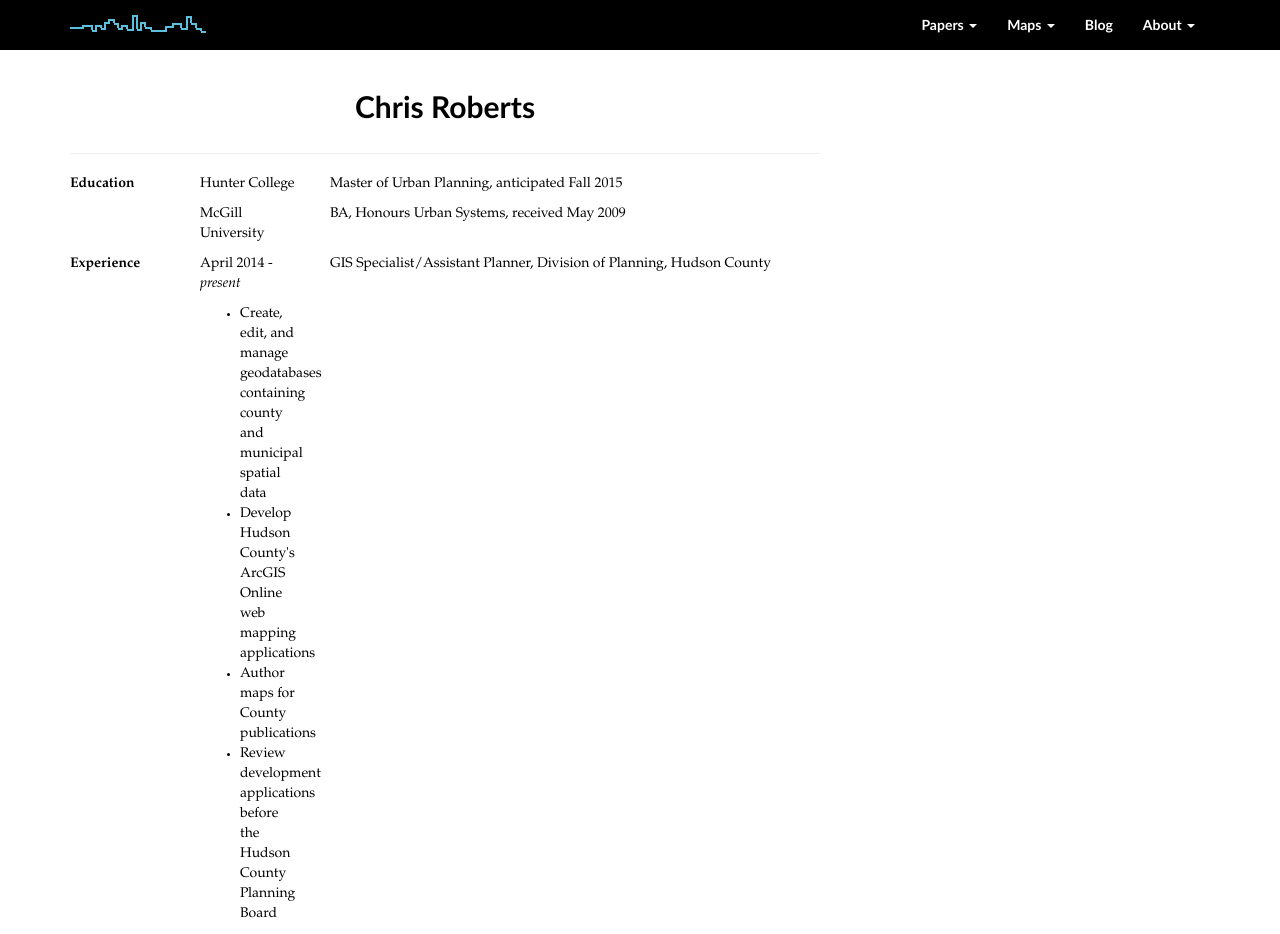
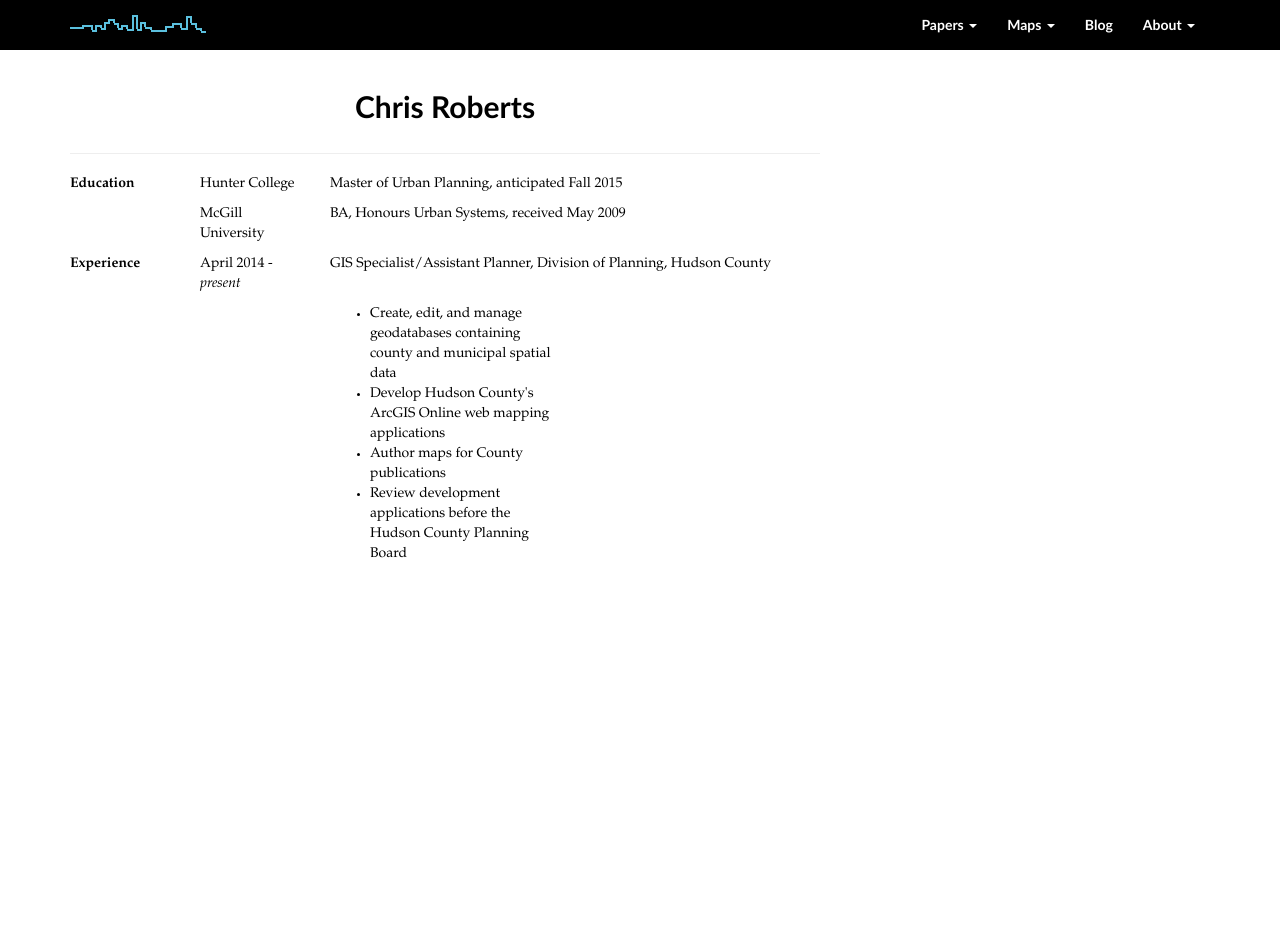
Before and after one commit to chrisrobertsnyc/chrisrobertsnyc.github.io, a Jekyll site: the page built from about/cv.html, in a window 1280 px wide and 934 px high. Built offline with Jekyll 4.4.1, drawn with Linux system fonts in a browser that asks for light colours; nearby versions of some CDN libraries.

Commit message:
changing HC points width, offset

```diff
--- a/about/cv.html
+++ b/about/cv.html
@@ -37,7 +37,7 @@
 	</div>
 </div>
 <div class="row">
-	<div class="col-md-2 col-md-offset-2">
+	<div class="col-md-4 col-md-offset-4">
 		<ul>
 			<li>Create, edit, and manage geodatabases containing county and municipal spatial data</li>
 			<li>Develop Hudson County's ArcGIS Online web mapping applications</li>
```
